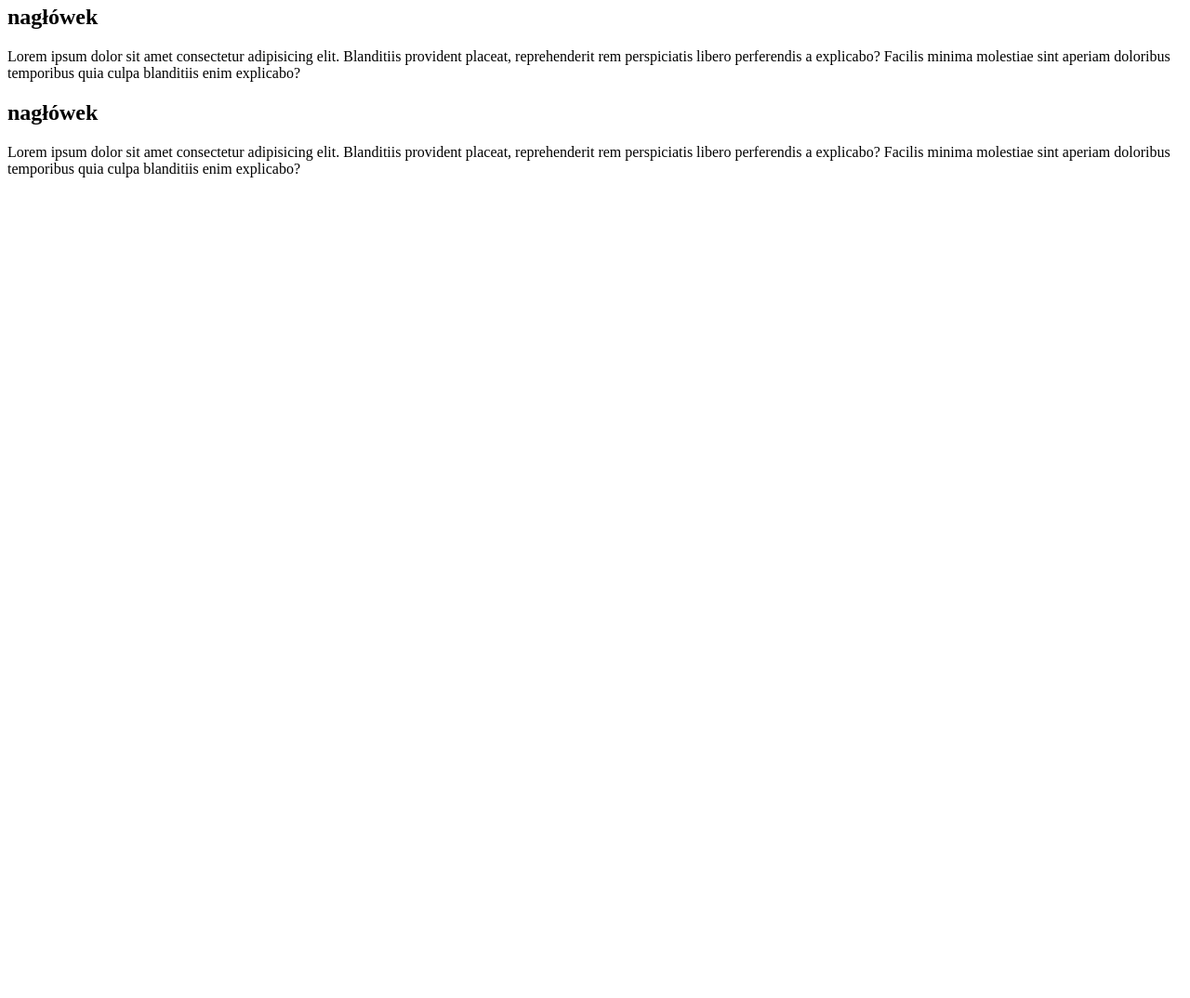
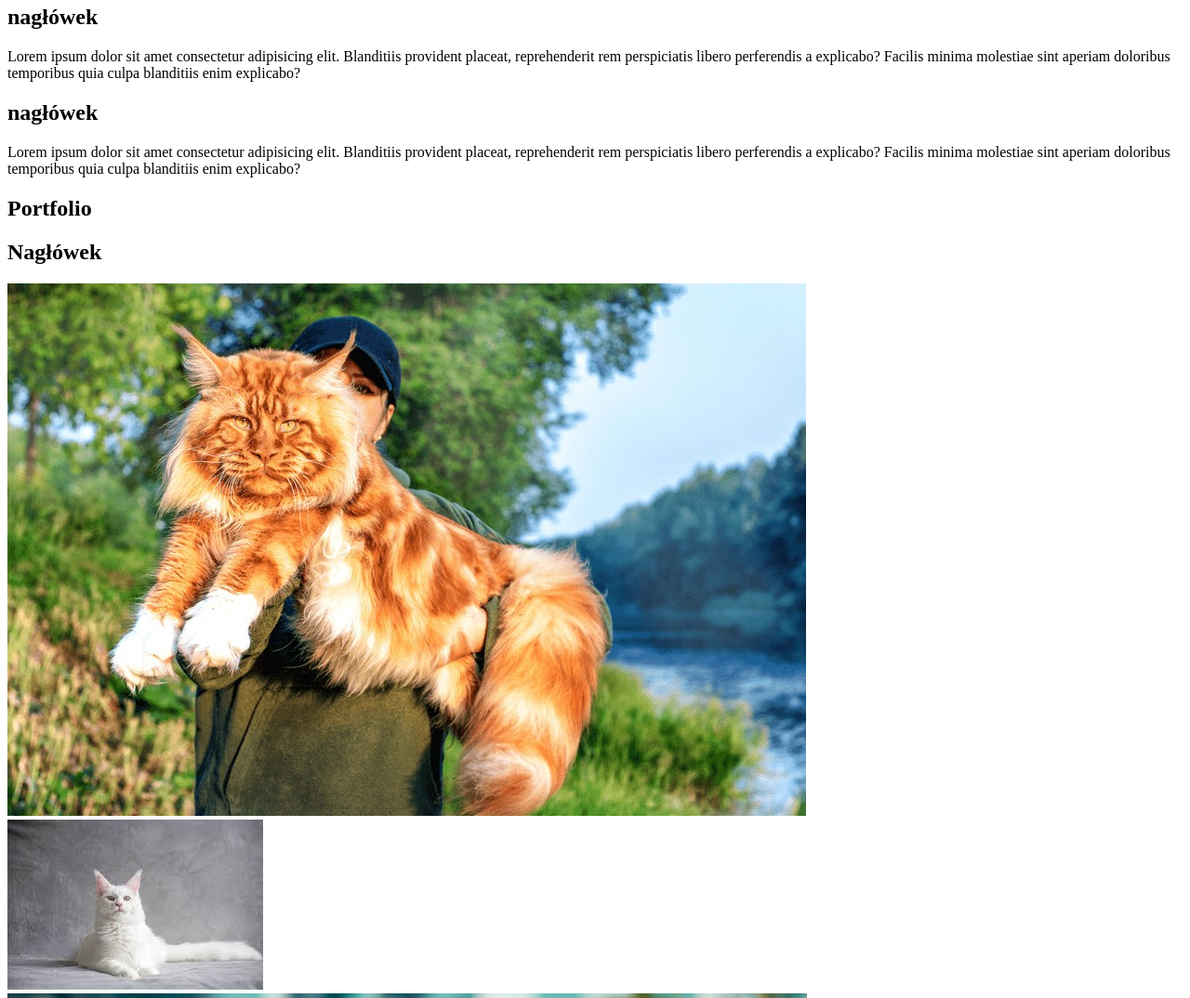
Before and after one commit to kamilape/15prostastrona3, a plain HTML site: page index.html in a window 1280 px wide. Shown: the part 500-1574 px from the top of the page at 93% size. Before the commit the page ends 800 px from the top, so only its background shows below. Drawn offline with Linux system fonts and the light colour scheme.

Commit message:
dodano skecję portfolio

```diff
--- a/index.html
+++ b/index.html
@@ -45,6 +45,21 @@
                 <h1>nagłówek</h1>
                 <p>Lorem ipsum dolor sit amet consectetur adipisicing elit. Blanditiis provident placeat, reprehenderit rem perspiciatis libero perferendis a explicabo? Facilis minima molestiae sint aperiam doloribus temporibus quia culpa blanditiis enim explicabo?</p>
             </div>
+
+            <h1 id="portfolio">Portfolio</h1>
+        <section>
+            <h2>Nagłówek</h2>
+            <div class="portfolio-item">
+                <img src="kott.jpg">
+            </div>
+            <div class="portfolio-item">
+                <img src="kotbiel.jfif">
+            </div>
+            <div class="portfolio-item">
+                <img src="kotbengal.jpeg">
+            </div>
+        </section>
+
     </section>
 </body>
 
```
Also changed, not shown: kotbengal.jpeg (added), kotbiel.jfif (added), kott.jpg (added).
